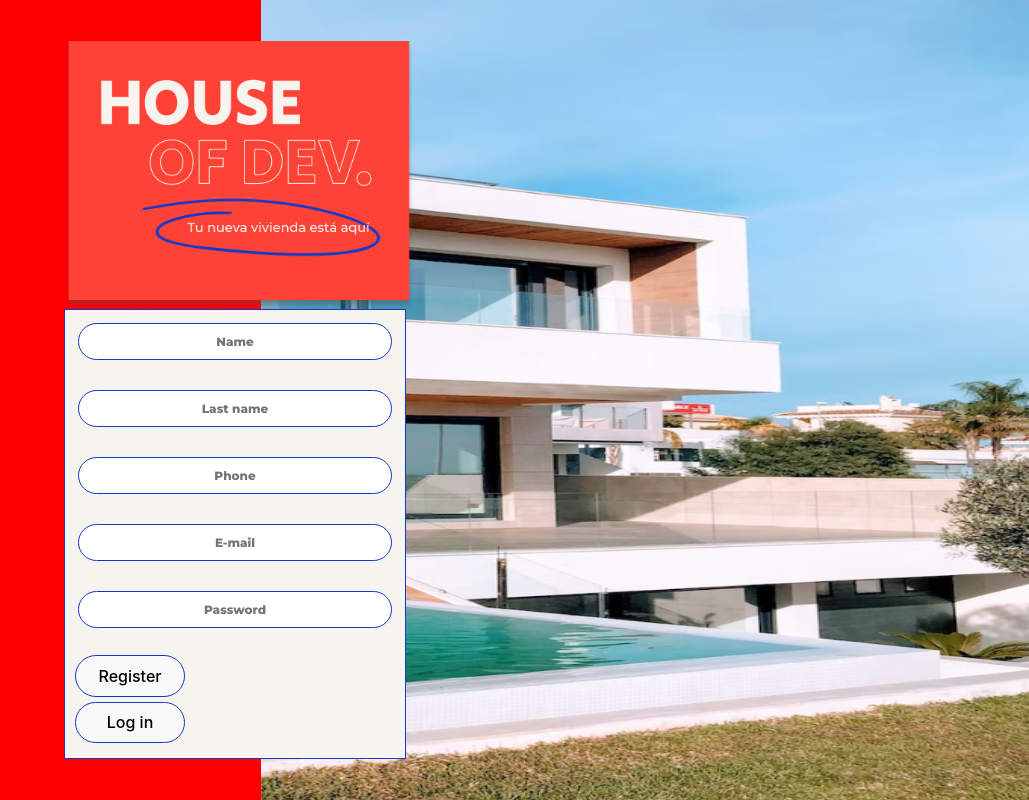
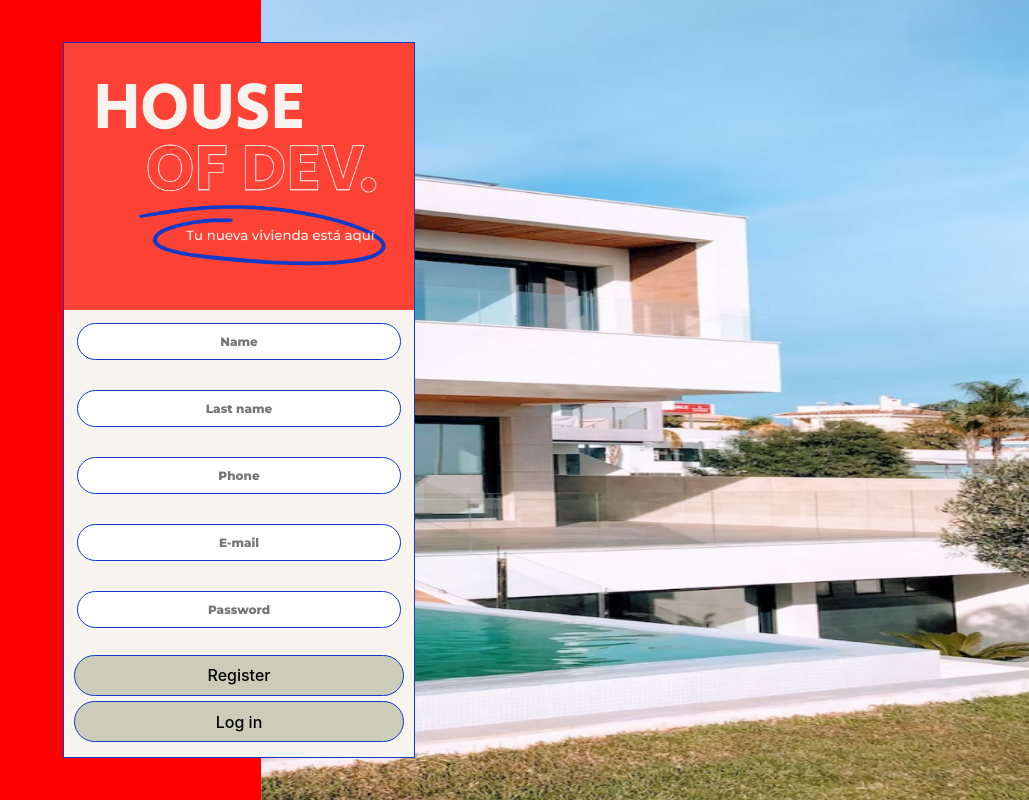
Before and after one commit to hernanortiz18/houseOfDev-src, a React (Vite) app in the folder Front/: page /register in a window 1280 px wide. Shown: the whole page, without its empty margins (251-1280 px from the left). Built offline with nearby package versions, Linux system fonts and the light colour scheme.

Commit message:
change register.scss

```diff
--- a/Front/src/components/Register.jsx
+++ b/Front/src/components/Register.jsx
@@ -3,6 +3,7 @@ import axios from "axios";
 import { useNavigate } from "react-router";
 import "../styles/register.scss";
 import headImg from "../assets/img/Group179.png";
+import { Link } from "react-router-dom";
 
 const Register = () => {
   const navigate = useNavigate();
@@ -40,7 +41,7 @@ const Register = () => {
     <div className="bg-color">
       <div className="bg-imagen">
         <div className="register-container">
-          <img src={headImg} alt="" />
+          <img src={headImg} alt="logo hod" className="logoHod" />
           <form onSubmit={handleSubmit} className="formRegister">
             <input
               value={registerData.name}
@@ -83,7 +84,9 @@ const Register = () => {
             />
             <br />
             <button type="submit">Register</button>
-            <button>Log in</button>
+            <Link to="/login">
+              <button>Log in</button>
+            </Link>
           </form>
         </div>
       </div>
--- a/Front/src/styles/register.scss
+++ b/Front/src/styles/register.scss
@@ -5,16 +5,16 @@
   flex-direction: column;
   width: 350px;
   margin-right: 300px;
+  border: solid 1px #123ac8;
   .logoHod {
     margin: 0;
     width: 350px;
   }
   .formRegister {
     margin-top: 0;
-    width: 320px;
+    width: 330px;
     display: flex;
     flex-direction: column;
-    border: solid 1px #123ac8;
     background-color: #f7f3ee;
     padding: 10px;
 
@@ -30,8 +30,14 @@
     button {
       border: solid 1px #123ac8;
       border-radius: 999px;
-      max-width: 110px;
+      width: 100%;
       margin: 0 10px 5px 0;
+      position: static;
+      background-color: #ccb;
+    }
+    button:hover {
+      background-color: #fe4236;
+      transition: 0.35s;
     }
   }
 }
```
Also changed, not shown: Front/src/assets/img/Group179.png.
